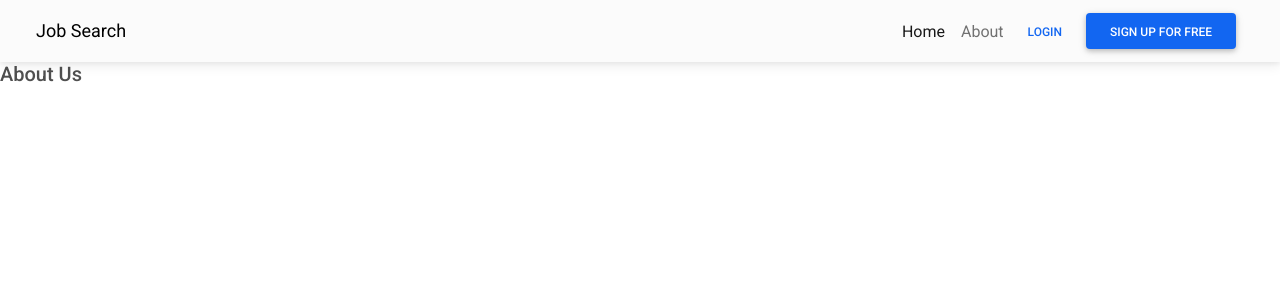
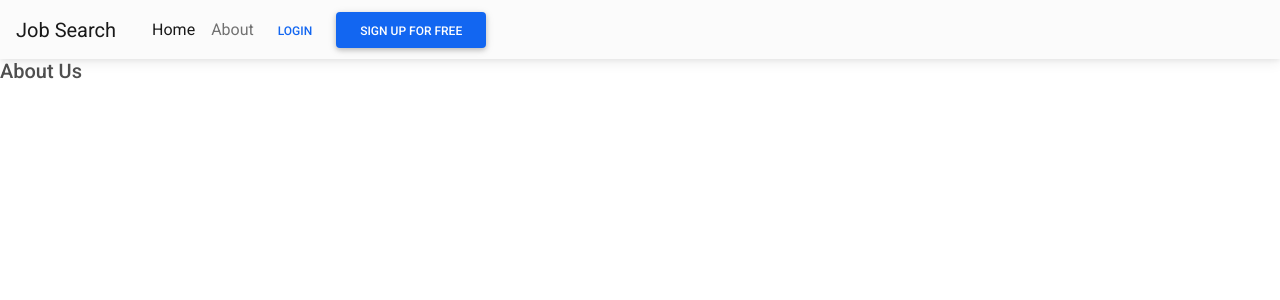
Before and after one commit to HarryLudemann/Job-Search, a Django app: page /about/ in a window 1280 px wide. Shown: the top 300 px of the page. Run offline with Django 3.2, Linux system fonts and the light colour scheme; data that the repository does not hold is empty; some libraries are stand-ins or nearby versions.

Commit message:
Update base.html

```diff
--- a/main/templates/main/base.html
+++ b/main/templates/main/base.html
@@ -50,6 +50,7 @@
     <body>
         <!-- Navbar -->
         <nav class="navbar navbar-expand-lg navbar-light bg-light">
+        <a class="navbar-brand" href="/">Job Search</a>
         <!-- Container wrapper -->
         <div class="container-fluid">
             <!-- Toggle button -->
@@ -67,13 +68,6 @@
 
             <!-- Collapsible wrapper -->
             <div class="collapse navbar-collapse" id="navbarButtons">
-                <!-- Left links -->
-                <ul class="navbar-nav me-auto mb-2 mb-lg-0">
-                    <li class="nav-item">
-                    <a class="nav-link" style="color: black; font-size: 18px;" href="/">Job Search</a>
-                    </li>
-                </ul>
-
                 {% comment %} About  {% endcomment %}
                 <ul class="navbar-nav ">
                     <li class="nav-item">
```
